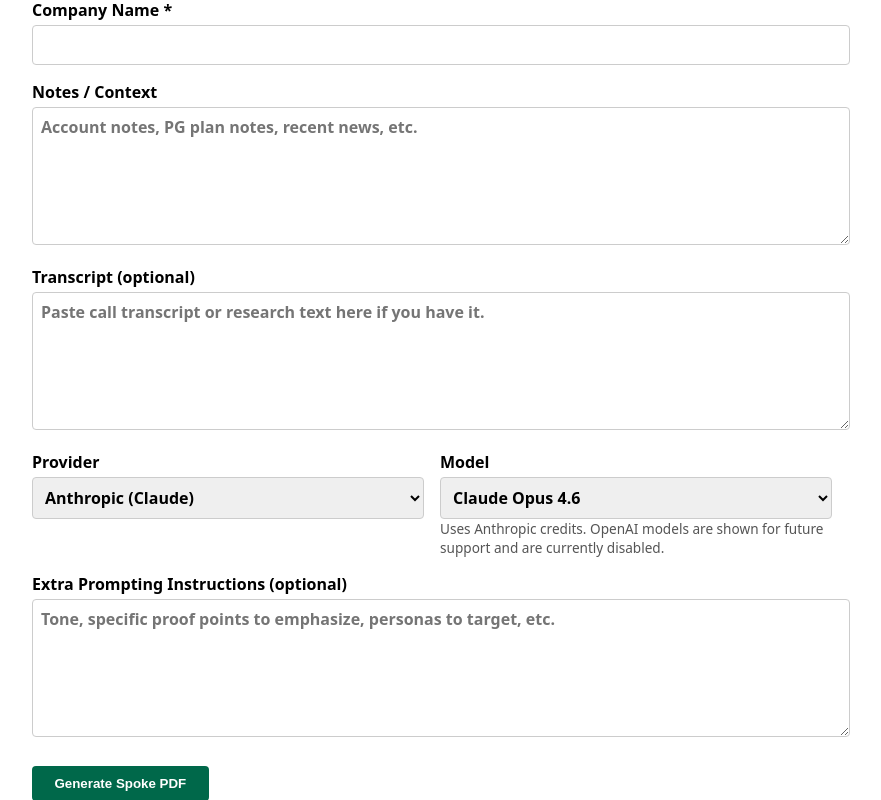
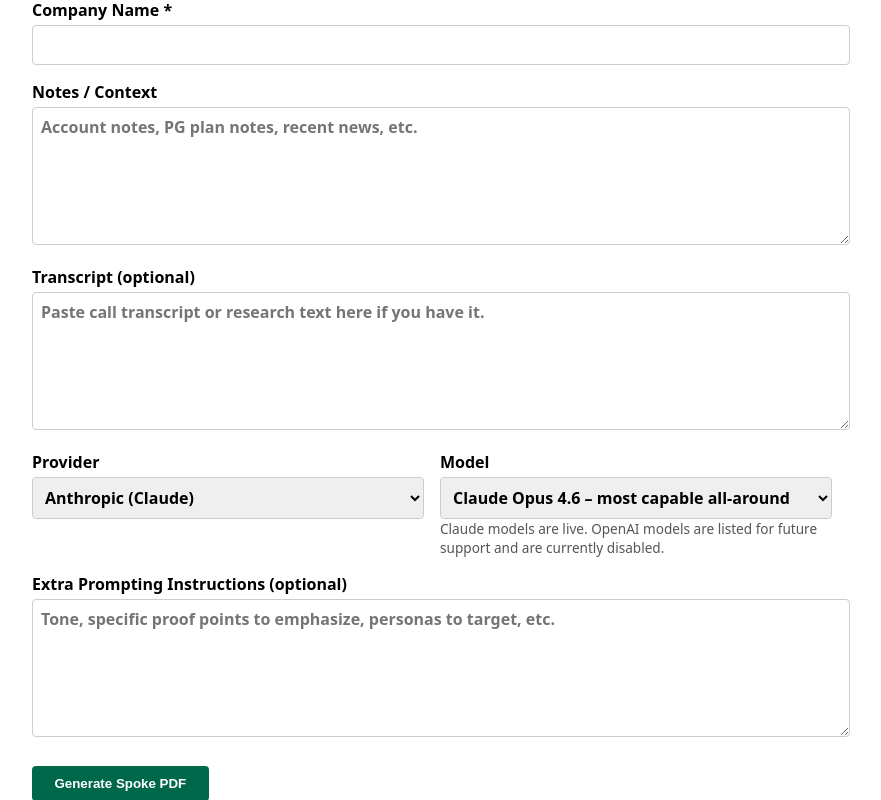
Before and after one commit to calebkress/spoke-gen, a FastAPI app: page / in a window 1280 px wide. Shown: the part 151-951 px from the top of the page, without its empty margins (208-1089 px from the left). Run offline with FastAPI, Linux system fonts and the light colour scheme; parts of the project's set-up code (start-up, migrations or seed data) failed here and were passed over.

Commit message:
implemented other claude models

```diff
--- a/app/templates/index.html
+++ b/app/templates/index.html
@@ -62,7 +62,13 @@
           <select name="model">
             <optgroup label="Anthropic (Claude)">
               <option value="claude-opus-4-6" selected>
-                    Claude Opus 4.6
+                Claude Opus 4.6 – most capable all-around
+              </option>
+              <option value="claude-sonnet-4-6">
+                Claude Sonnet 4.6 – best speed/intelligence combo
+              </option>
+              <option value="claude-haiku-4-5-20251001">
+                Claude Haiku 4.5 – fastest / cheapest
               </option>
             </optgroup>
             <optgroup label="OpenAI (coming soon)">
@@ -72,7 +78,7 @@
           </select>
         </label>
         <div class="helper">
-        Uses Anthropic credits. OpenAI models are shown for future support and are currently disabled.
+          Claude models are live. OpenAI models are listed for future support and are currently disabled.
         </div>
       </div>
     </div>
```
Lines whose indentation alone changed are shown as unchanged.
